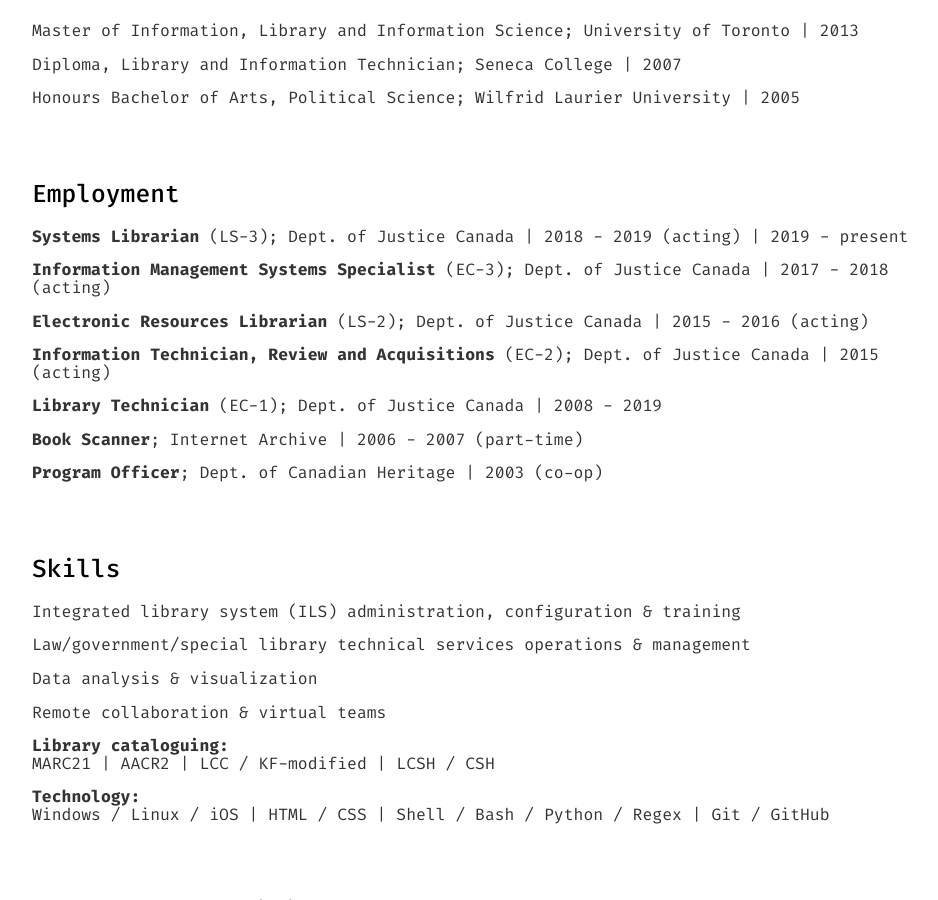
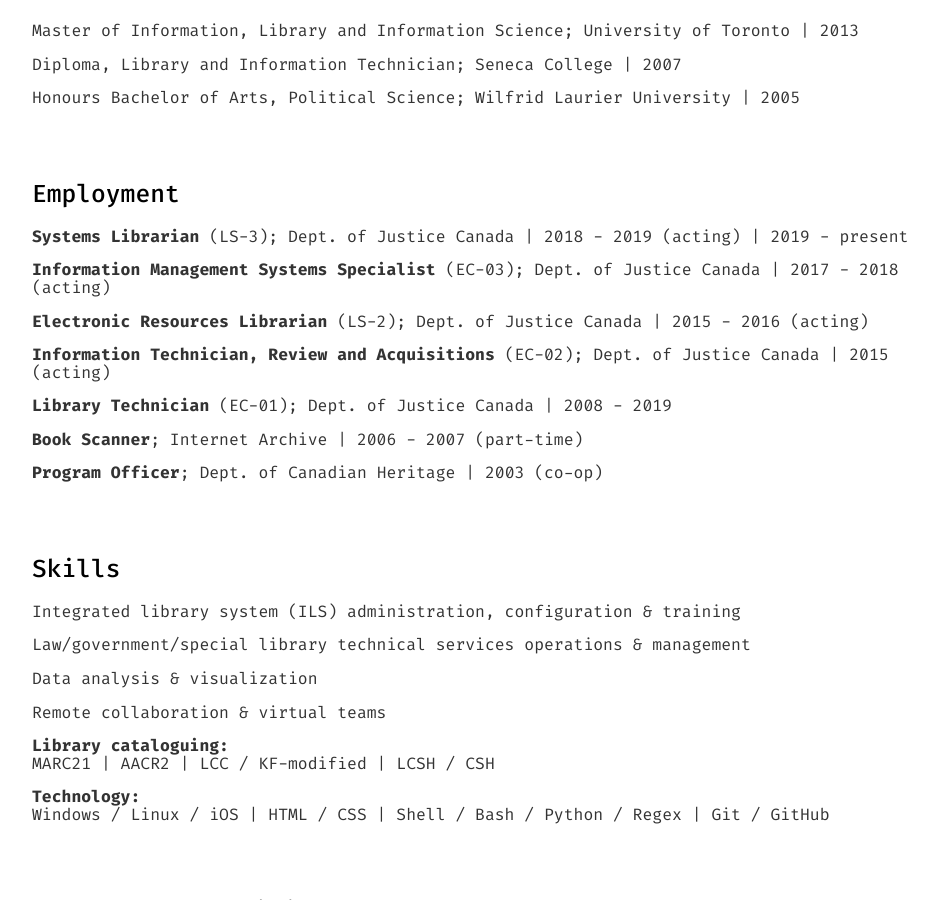
Before and after one commit to onshisan/onshisan.github.io, a Jekyll site: the page built from cv/index.html, in a window 1280 px wide and 900 px high, scrolled down 637 px. Shown: the whole window, without its empty margins (160-1098 px from the left). Built offline with Jekyll 4.4.1, drawn with Linux system fonts in a browser that asks for light colours.

Commit message:
Update resume.html
Correct EC levels (add leading "0").

```diff
--- a/_includes/resume.html
+++ b/_includes/resume.html
@@ -27,10 +27,10 @@
 
 	<h2>Employment</h2>
 	<p><strong>Systems Librarian</strong> (LS-3); Dept. of Justice Canada | 2018 - 2019 (acting) | 2019 - present</p>
-	<p><strong>Information Management Systems Specialist</strong> (EC-3); Dept. of Justice Canada | 2017 - 2018 (acting)</p>
+	<p><strong>Information Management Systems Specialist</strong> (EC-03); Dept. of Justice Canada | 2017 - 2018 (acting)</p>
 	<p><strong>Electronic Resources Librarian</strong> (LS-2); Dept. of Justice Canada | 2015 - 2016 (acting)</p>
-	<p><strong>Information Technician, Review and Acquisitions</strong> (EC-2); Dept. of Justice Canada | 2015 (acting)</p>
-	<p><strong>Library Technician</strong> (EC-1); Dept. of Justice Canada | 2008 - 2019</p>
+	<p><strong>Information Technician, Review and Acquisitions</strong> (EC-02); Dept. of Justice Canada | 2015 (acting)</p>
+	<p><strong>Library Technician</strong> (EC-01); Dept. of Justice Canada | 2008 - 2019</p>
 	<p><strong>Book Scanner</strong>; Internet Archive | 2006 - 2007 (part-time)</p>
 	<p><strong>Program Officer</strong>; Dept. of Canadian Heritage | 2003 (co-op)</p>
 
```
